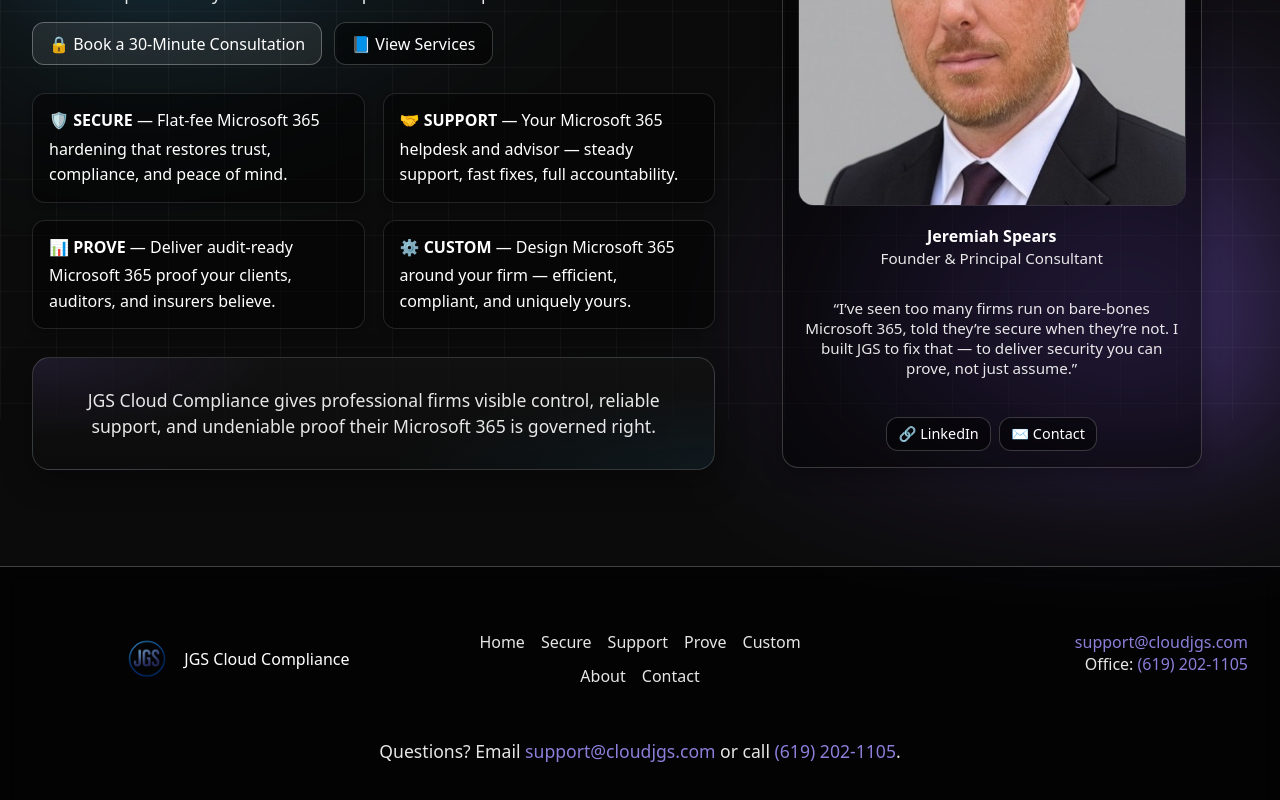
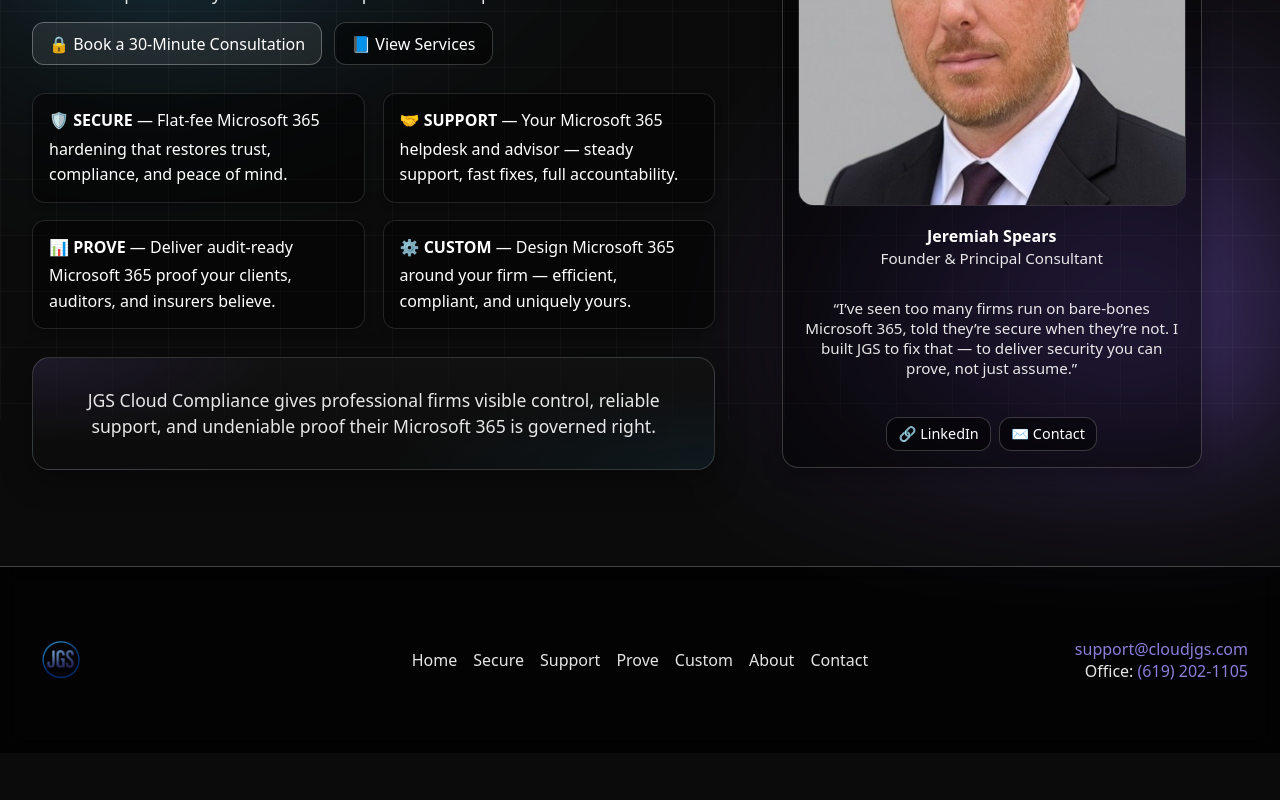
Before and after one commit to jspears80/jgs, a Next.js app: page / in a window 1280 px wide. Shown: the part 381-1181 px from the top of the page. After the commit the page ends 1134 px from the top, so only its background shows below. Built offline with nearby package versions, Linux system fonts and the light colour scheme.

Commit message:
Update layout.tsx

```diff
--- a/app/layout.tsx
+++ b/app/layout.tsx
@@ -52,15 +52,15 @@ export default function RootLayout({
 
         {/* ================= FOOTER ================= */}
         <footer className="footer">
-          <div className="container footer-grid">
+          <div className="container footer-row" style={{ display: 'grid', gridTemplateColumns: '1fr auto 1fr', alignItems: 'center' }}>
+
             {/* ---- Brand ---- */}
-            <div className="footer-brand">
+            <div className="brand">
               <img
                 src="/Logo.png"
-                alt="JGS Cloud Compliance logo"
-                className="footer-logo"
+                alt="JGS Cloud Compliance"
+                className="logo"
               />
-              <span className="sr-only">JGS Cloud Compliance</span>
             </div>
 
             {/* ---- Navigation ---- */}
@@ -74,7 +74,7 @@ export default function RootLayout({
               <a href="/contact">Contact</a>
             </nav>
 
-            {/* ---- Contact Info (Right side) ---- */}
+            {/* ---- Contact Info ---- */}
             <div className="footer-contact" style={{ textAlign: 'right' }}>
               <a
                 href="mailto:support@cloudjgs.com"
@@ -94,29 +94,6 @@ export default function RootLayout({
               </span>
             </div>
           </div>
-
-          {/* ---- Closing Line ---- */}
-          <div className="footer-close">
-            <div className="container" style={{ textAlign: 'center' }}>
-              <p className="lead" style={{ margin: 0 }}>
-                Questions? Email{' '}
-                <a
-                  href="mailto:support@cloudjgs.com"
-                  style={{ color: '#9b8df2', textDecoration: 'none' }}
-                >
-                  support@cloudjgs.com
-                </a>{' '}
-                or call{' '}
-                <a
-                  href="tel:+16192021105"
-                  style={{ color: '#9b8df2', textDecoration: 'none' }}
-                >
-                  (619) 202-1105
-                </a>
-                .
-              </p>
-            </div>
-          </div>
         </footer>
       </body>
     </html>
```
